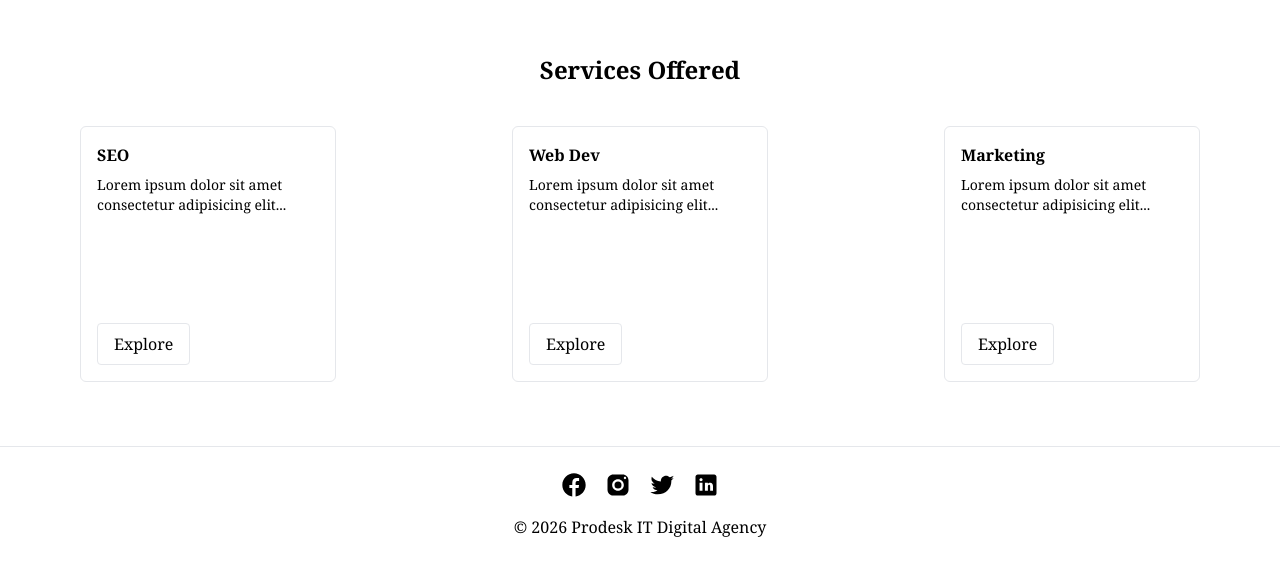
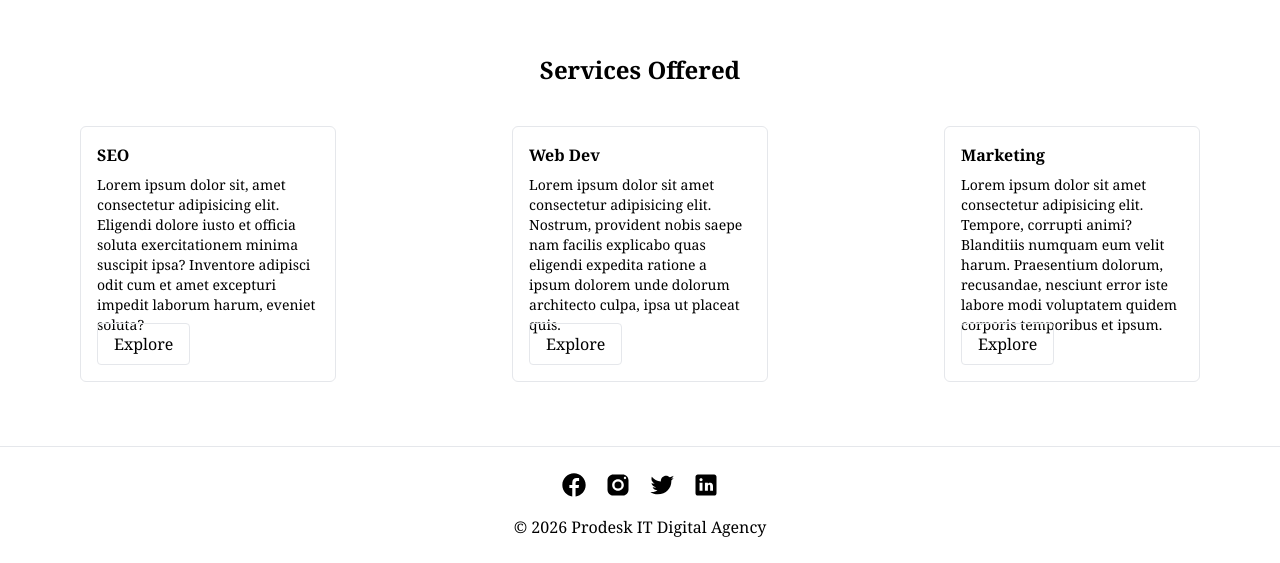
Before and after one commit to Pratishtha103/Week-1-Prodesk-IT-Digital-Agency, a plain HTML site: page index-level-3.html in a window 1280 px wide. Shown: the part 821-1384 px from the top of the page. Drawn offline with nearby package versions, Linux system fonts and the light colour scheme.

Commit message:
screenshot and finish

```diff
--- a/index-level-3.html
+++ b/index-level-3.html
@@ -69,7 +69,7 @@
         <div class="relative w-64 h-64 p-4 border rounded-md hover:-translate-y-1 transition">
             <h2 class="font-bold mb-2">SEO</h2>
             <p class="text-sm">
-                Lorem ipsum dolor sit amet consectetur adipisicing elit...
+                Lorem ipsum dolor sit, amet consectetur adipisicing elit. Eligendi dolore iusto et officia soluta exercitationem minima suscipit ipsa? Inventore adipisci odit cum et amet excepturi impedit laborum harum, eveniet soluta?
             </p>
             <button class="absolute bottom-4 px-4 py-2 border rounded hover:bg-black hover:text-white dark:hover:bg-white dark:hover:text-black">
                 Explore
@@ -79,7 +79,7 @@
         <div class="relative w-64 h-64 p-4 border rounded-md hover:-translate-y-1 transition">
             <h2 class="font-bold mb-2">Web Dev</h2>
             <p class="text-sm">
-                Lorem ipsum dolor sit amet consectetur adipisicing elit...
+                Lorem ipsum dolor sit amet consectetur adipisicing elit. Nostrum, provident nobis saepe nam facilis explicabo quas eligendi expedita ratione a ipsum dolorem unde dolorum architecto culpa, ipsa ut placeat quis.
             </p>
             <button class="absolute bottom-4 px-4 py-2 border rounded hover:bg-black hover:text-white dark:hover:bg-white dark:hover:text-black">
                 Explore
@@ -89,7 +89,7 @@
         <div class="relative w-64 h-64 p-4 border rounded-md hover:-translate-y-1 transition">
             <h2 class="font-bold mb-2">Marketing</h2>
             <p class="text-sm">
-                Lorem ipsum dolor sit amet consectetur adipisicing elit...
+                Lorem ipsum dolor sit amet consectetur adipisicing elit. Tempore, corrupti animi? Blanditiis numquam eum velit harum. Praesentium dolorum, recusandae, nesciunt error iste labore modi voluptatem quidem corporis temporibus et ipsum.
             </p>
             <button class="absolute bottom-4 px-4 py-2 border rounded hover:bg-black hover:text-white dark:hover:bg-white dark:hover:text-black">
                 Explore
--- a/style.css
+++ b/style.css
@@ -46,6 +46,7 @@ body{
     flex-direction: column;
     align-items: center;
     justify-content: center;
+    text-align: center;
     gap:3em;
     margin-bottom: 2em;
 }
```
Also changed, not shown: 1 other file.
